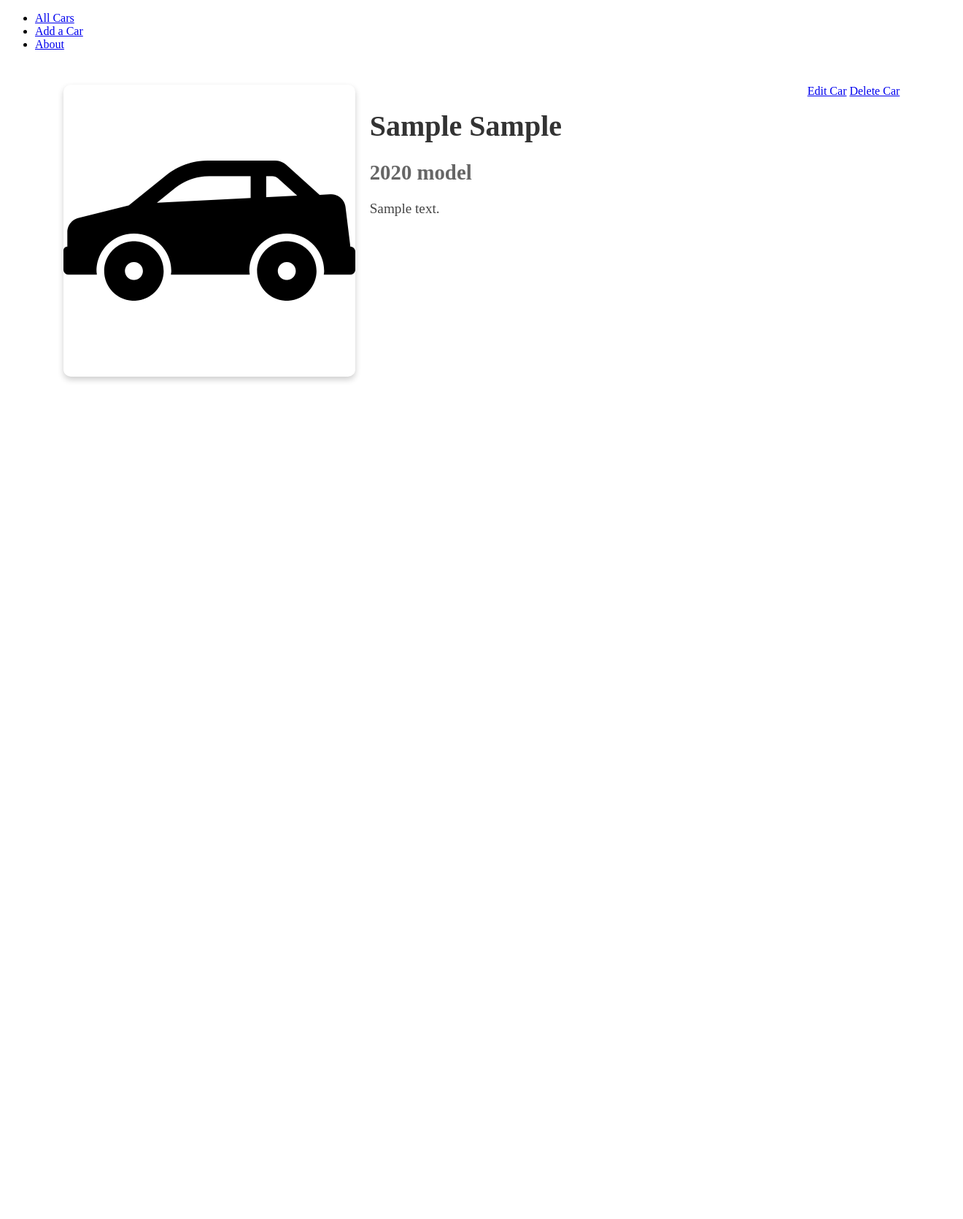
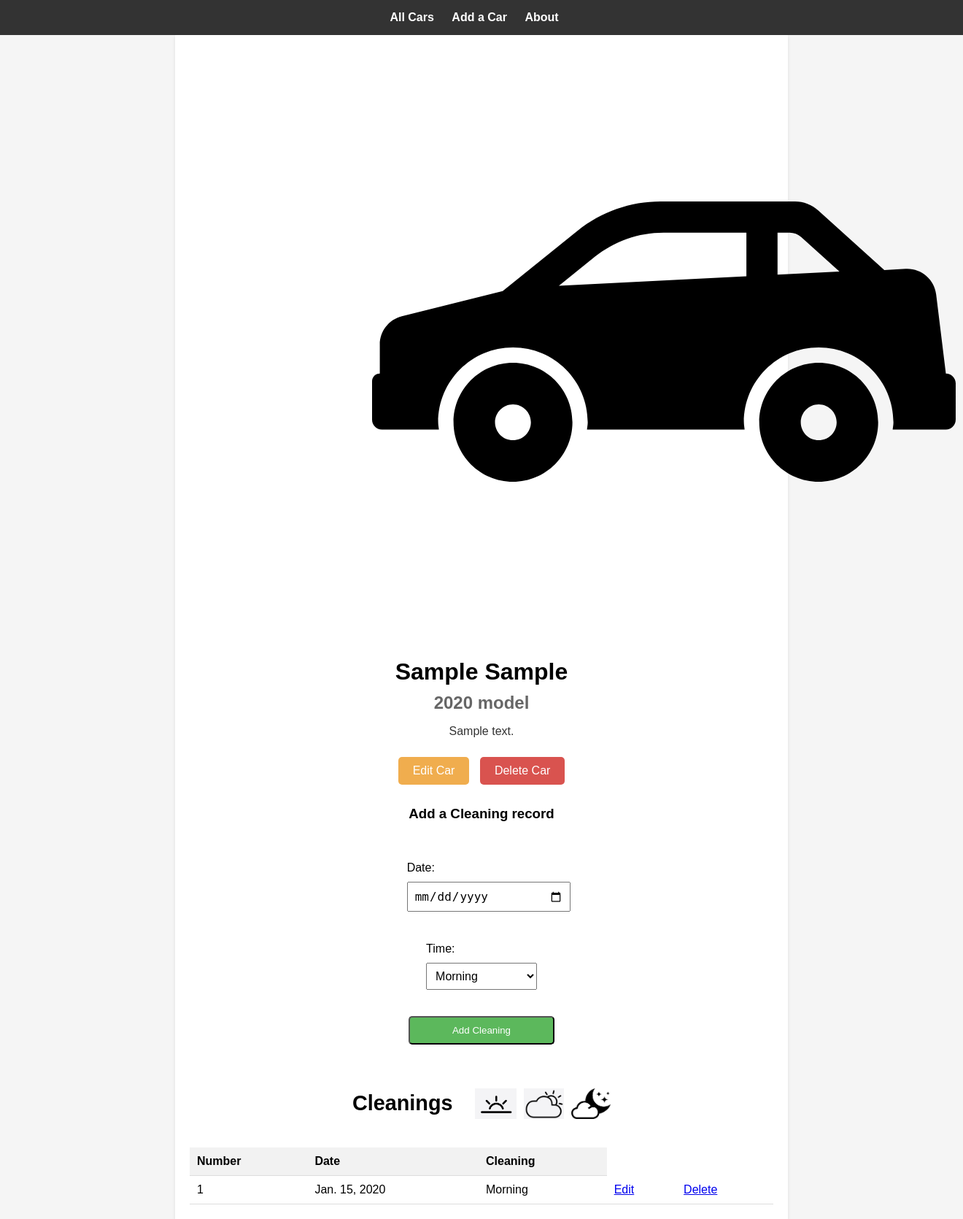
Before and after one commit to AliHussain-arch/django-crud-app-lab, a Django app: page /cars/1/ in a window 1320 px wide. Shown: the whole page at 73% size. Before the commit the page ends 523 px from the top, so only its background shows below. Run offline with Django 5.2, Linux system fonts and the light colour scheme; tables that the repository leaves empty hold one stand-in row (values such as "Sample post").

Commit message:
CSS bug fixed Second model added without full CRUD

```diff
--- a/main_app/admin.py
+++ b/main_app/admin.py
@@ -1,4 +1,5 @@
 from django.contrib import admin
-from .models import Car
+from .models import Car, Cleaning
 
 admin.site.register(Car)
+admin.site.register(Cleaning)
--- /dev/null
+++ b/main_app/forms.py
@@ -0,0 +1,16 @@
+from django import forms
+from .models import Cleaning
+
+class CleaningForm(forms.ModelForm):
+    class Meta:
+        model = Cleaning
+        fields = ['date', 'time']
+        widgets = {
+            'date': forms.DateInput(
+                format=('%Y-%m-%d'),
+                attrs={
+                    'placeholder': 'Select a date',
+                    'type': 'date'
+                }
+            ),
+        }
--- a/main_app/models.py
+++ b/main_app/models.py
@@ -12,3 +12,21 @@ class Car(models.Model):
 
     def get_absolute_url(self):
         return reverse('car-detail', kwargs={'car_id': self.id})
+
+TIME = (
+    ('M', 'Morning'),
+    ('A', 'Afternoon'),
+    ('E', 'Evening')
+)
+
+class Cleaning(models.Model):
+    date = models.DateField()
+    time = models.CharField(max_length=1, choices=TIME, default=TIME[0][0] )
+
+    car = models.ForeignKey(Car, on_delete=models.CASCADE)
+
+    def __str__(self):
+        return f"{self.get_time_display()} on {self.date}"
+
+    class Meta:
+        ordering = ['-date']
--- a/main_app/static/css/cars/car-detail.css
+++ b/main_app/static/css/cars/car-detail.css
@@ -1,60 +1,163 @@
+body {
+  font-family: Arial, sans-serif;
+  margin: 0;
+  padding: 0;
+  background-color: #f5f5f5;
+}
+
+header {
+  background-color: #333;
+  color: #fff;
+  padding: 15px;
+  text-align: center;
+}
+
+header nav ul {
+  list-style-type: none;
+  margin: 0;
+  padding: 0;
+}
+
+header nav ul li {
+  display: inline;
+  margin-right: 20px;
+}
+
+header nav ul li a {
+  color: #fff;
+  text-decoration: none;
+  font-weight: bold;
+}
+
+main {
+  padding: 20px;
+  max-width: 800px;
+  margin: 0 auto;
+  background-color: #fff;
+  box-shadow: 0 2px 4px rgba(0, 0, 0, 0.1);
+}
+
 .car-container {
-    padding: 30px;
   display: flex;
   flex-direction: column;
   align-items: center;
-    justify-content: center;
 }
 
 .car-img {
-    width: 50%;
-    max-width: 400px;
+  width: 100%;
+  max-width: 300px;
   margin-bottom: 20px;
-  }
-
-  .car-img img {
-    width: 100%;
-    height: auto;
-    border-radius: 10px;
-    box-shadow: 0 4px 8px rgba(0, 0, 0, 0.2);
 }
 
 .car-details {
   text-align: center;
-    max-width: 600px;
-    width: 100%;
 }
 
 .car-details h1 {
-    font-size: 2.5rem;
-    margin-bottom: 10px;
-    color: #333;
+  font-size: 2rem;
+  margin: 10px 0;
 }
 
 .car-details h2 {
-    font-size: 1.8rem;
-    margin-bottom: 15px;
+  font-size: 1.5rem;
+  margin: 10px 0;
   color: #666;
 }
 
 .car-details p {
-    font-size: 1.2rem;
-    color: #444;
-    line-height: 1.5;
+  font-size: 1rem;
+  color: #333;
 }
 
-  @media (min-width: 768px) {
-    .car-container {
-      flex-direction: row;
-      align-items: flex-start;
+.btn {
+  display: inline-block;
+  padding: 10px 20px;
+  margin: 10px 5px;
+  text-align: center;
+  color: #fff;
+  text-decoration: none;
+  border-radius: 5px;
+  cursor: pointer;
 }
 
-    .car-img {
-      margin-right: 20px;
-      width: 40%;
+.btn.warn {
+  background-color: #f0ad4e;
 }
 
-    .car-details {
+.btn.danger {
+  background-color: #d9534f;
+}
+
+.btn.submit {
+  background-color: #5cb85c;
+}
+
+.cleanings-car-container {
+  width: 100%;
+  margin-top: 30px;
+}
+
+.cleanings {
+  width: 100%;
+}
+
+.subsection-title {
+  display: flex;
+  align-items: center;
+  justify-content: center;
+  margin-bottom: 20px;
+}
+
+.subsection-title h2 {
+  font-size: 1.8rem;
+  margin-right: 20px;
+}
+
+.subsection-title img {
+  height: 42px;
+  margin-left: 10px;
+}
+
+table {
+  width: 100%;
+  border-collapse: collapse;
+}
+
+th, td {
+  padding: 10px;
+  border-bottom: 1px solid #ddd;
   text-align: left;
 }
+
+th {
+  background-color: #f2f2f2;
 }
+
+tr:nth-child(even) {
+  background-color: #f9f9f9;
+}
+
+tr:hover {
+  background-color: #f1f1f1;
+}
+
+.subsection-content {
+  display: flex;
+  flex-direction: column;
+  align-items: center;
+  margin-top: 20px;
+}
+
+.subsection-content input,
+.subsection-content select {
+  margin: 10px 0;
+  padding: 8px;
+  font-size: 1rem;
+  width: 100%;
+  max-width: 300px;
+}
+
+.subsection-content button {
+  width: 100%;
+  max-width: 200px;
+}
--- a/main_app/templates/cars/details.html
+++ b/main_app/templates/cars/details.html
@@ -17,5 +17,47 @@
     <a href="{% url 'car-update' car.id %}" class="btn warn">Edit Car</a>
     <a href="{% url 'car-delete' car.id %}" class="btn danger">Delete Car</a>
   </div>
+  <h3>Add a Cleaning record</h3>
+  <form method="post" class="subsection-content" autocomplete="off"  action="{% url 'add-cleaning' car.id %}">
+    {% csrf_token %}
+    {{ cleaning_form.as_p }}
+    <button type="submit" class="btn submit">Add Cleaning</button>
+  </form>
+  <div class="cleanings-car-container">
+    <section class="cleanings">
+      <div class="subsection-title">
+        <h2>Cleanings</h2>
+        <img
+          src="{% static 'images/morning.png' %}"
+          alt="Morning"
+        />
+        <img src="{% static 'images/afternoon.png' %}" alt="Afternoon" />
+        <img
+          src="{% static 'images/evening.png' %}"
+          alt="Evening"
+        />
+      </div>
+      <table>
+        <thead>
+          <tr>
+            <th>Number</th>
+            <th>Date</th>
+            <th>Cleaning</th>
+          </tr>
+        </thead>
+        <tbody>
+          {% for cleaning in car.cleaning_set.all %}
+            <tr>
+              <td>{{forloop.counter}}</td>
+              <td>{{cleaning.date}}</td>
+              <td>{{cleaning.get_time_display}}</td>
+              <td><a href="{% url 'update-cleaning' car.id cleaning.id %}">Edit</a></td>
+              <td><a href="{% url 'delete-cleaning' car.id cleaning.id %}">Delete</a></td>
+            </tr>
+          {% endfor %}
+        </tbody>
+      </table>
+    </section>
+  </div>
 </section>
 {% endblock %}
--- a/main_app/urls.py
+++ b/main_app/urls.py
@@ -9,4 +9,7 @@ urlpatterns = [
     path('cars/create/', views.CarCreate.as_view(), name='car-create'),
     path('cars/<int:pk>/update/', views.CarUpdate.as_view(), name='car-update'),
     path('cars/<int:pk>/delete/', views.CarDelete.as_view(), name='car-delete'),
+    path('cars/<int:car_id>/add-cleaning/', views.add_cleaning, name='add-cleaning'),
+    path('cars/<int:car_id>/cleaning/<int:pk>/update/', views.CleaningUpdate.as_view(), name='update-cleaning'),
+    path('cars/<int:car_id>/cleaning/<int:pk>/delete/', views.CleaningDelete.as_view(), name='delete-cleaning'),
 ]
--- a/main_app/views.py
+++ b/main_app/views.py
@@ -1,7 +1,9 @@
-from django.shortcuts import render
+from django.shortcuts import render, redirect
 from django.http import HttpResponse
 from django.views.generic.edit import CreateView, UpdateView, DeleteView
-from .models import Car
+from .models import Car, Cleaning
+from .forms import CleaningForm
+
 
 def home(request):
     return HttpResponse('<h1>Hello You are on the landing page!</h1>')
@@ -33,3 +35,27 @@ class CarUpdate(UpdateView):
 class CarDelete(DeleteView):
     model = Car
     success_url = '/cars/'
+
+def car_detail(request, car_id):
+    car = Car.objects.get(id=car_id)
+    cleaning_form = CleaningForm()
+    return render(request, 'cars/details.html', {
+        'car': car, 'cleaning_form': cleaning_form
+    })
+
+def add_cleaning(request, car_id):
+    form = CleaningForm(request.POST)
+    if form.is_valid():
+        new_cleaning = form.save(commit=False)
+        new_cleaning.car_id = car_id
+        new_cleaning.save()
+    return redirect('car-detail', car_id=car_id)
+
+class CleaningUpdate(UpdateView):
+    model = Cleaning
+    fields = ['date', 'time']
+    template_name = 'cleanings/update.html'
+
+class CleaningDelete(DeleteView):
+    model = Cleaning
+    template_name = 'cleanings/delete_confirm.html'
```
Also changed, not shown: main_app/migrations/0002_cleaning.py (added), main_app/static/images/afternoon.png (added), main_app/static/images/evening.png (added), main_app/static/images/morning.png (added). Lines whose indentation alone changed are shown as unchanged.
